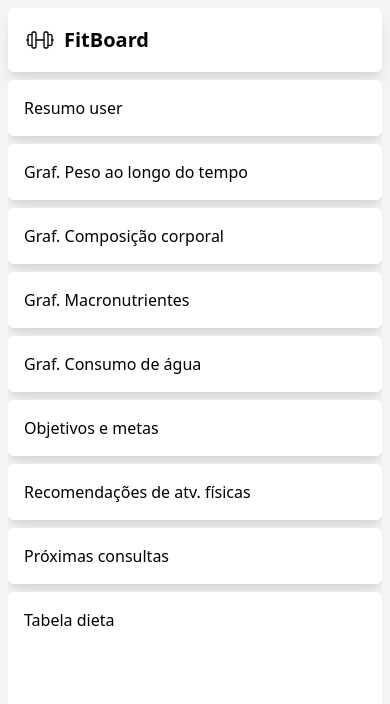
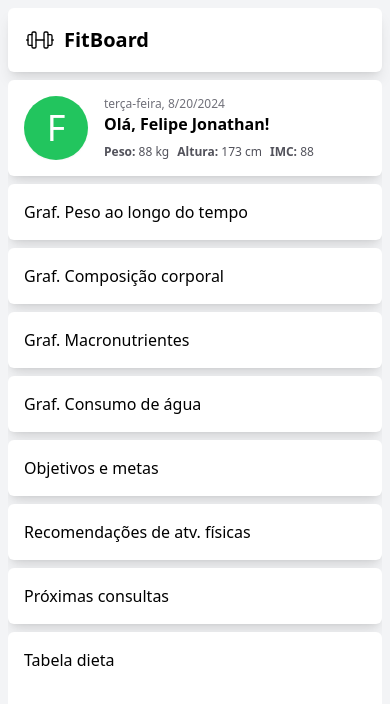
Before and after one commit to flpbrrs/fit-board, a Next.js app: page /patients in a window 390 px wide. Shown: the top 704 px of the page. Built offline with nearby package versions, Linux system fonts and the light colour scheme.

Commit message:
style: adicionando responsividade ao componente UserResume

```diff
--- /dev/null
+++ b/src/pages/components/UserResume.tsx
@@ -0,0 +1,65 @@
+import { User } from "@/types/User"
+import Image from "next/image";
+
+interface UserResumeProps {
+    user: User
+}
+
+export default function UserResume(props: UserResumeProps) {
+    let currentDate = new Date();
+    return (
+        <div className="flex justify-center items-center gap-4 overflow-hidden">
+            <div className="
+                w-16 h-16 bg-green-500 rounded-full
+                text-4xl text-white
+                flex justify-center items-center
+                shadow-sm
+                lg:h-20 lg:w-20
+            ">
+                {props.user.name.toUpperCase().charAt(0)}
+            </div>
+            <div className="flex-1">
+                <p className="
+                    text-zinc-500 text-xs
+                    sm:text-base
+                    lg:text-lg
+                ">{`
+                    ${currentDate.toLocaleDateString('pt-BR', { weekday: 'long'})},
+                    ${currentDate.toLocaleDateString()}
+                `}</p>
+                <p className="
+                    text-md mb-2 font-bold
+                    sm:text-lg sm:mb-0
+                    lg:text-xl
+                ">
+                    {`Olá, ${props.user.name}!`}
+                </p>
+                <p className="
+                    text-zinc-600 text-xs flex gap-2 flex-wrap justify-items-center
+                    sm:text-base
+                    lg:text-lg
+                ">
+                    <span>
+                        <strong>Peso:</strong> {props.user.weight} kg
+                    </span>
+
+                    <span>
+                        <strong>Altura:</strong> {props.user.height} cm
+                    </span>
+
+                    <span>
+                        <strong>IMC:</strong> {props.user.weight}
+                    </span>
+                </p>
+            </div>
+            <Image
+                priority
+                className="hidden md:inline-block md:self-start"
+                src="/pt.svg"
+                width={120}
+                height={120}
+                alt="Picture of the author"
+            />
+        </div>
+    )
+}
--- a/src/pages/patients/index.tsx
+++ b/src/pages/patients/index.tsx
@@ -1,15 +1,23 @@
 import Page from "../components/layout";
+import UserResume from "../components/UserResume";
+import { User } from "@/types/User";
 
 export default function Patient() {
+    const user: User = {
+        name: "Felipe Jonathan",
+        height: 173,
+        weight: 88
+    }
+
     return (
         <Page>
-            <div className={`
+            <div className="
                 grid grid-cols-1 gap-2
                 sm:grid-cols-2 sm:grid-rows-[reapeat(6, auto)] sm:gap-3
                 lg:grid-cols-12 lg:grid-rows-[repeat(4, auto)] lg:gap-4
-            `}>
+            ">
                 <div className="card sm:col-span-2 lg:col-span-12">
-                    <div>Resumo user</div>
+                    <UserResume user={user}/>
                 </div>
                 <div className="card lg:col-span-3">
                     <div>Graf. Peso ao longo do tempo</div>
--- /dev/null
+++ b/src/types/User.ts
@@ -0,0 +1,5 @@
+export type User = {
+    name: string,
+    weight: number,
+    height: number
+}
```
Also changed, not shown: public/pt.svg (added).
